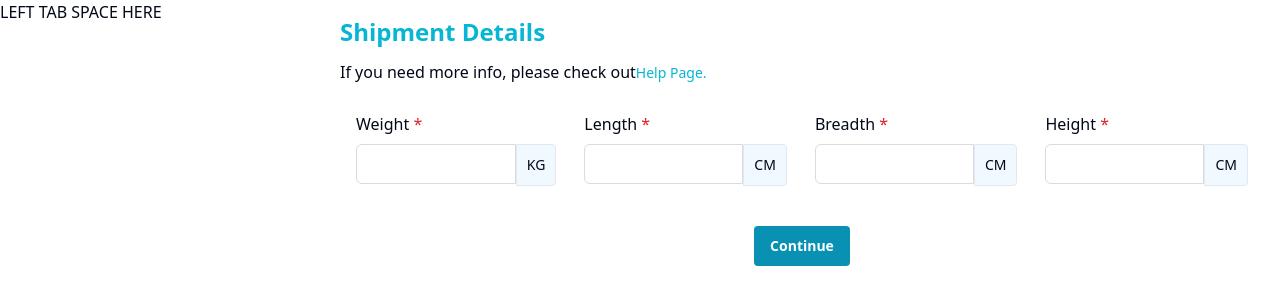
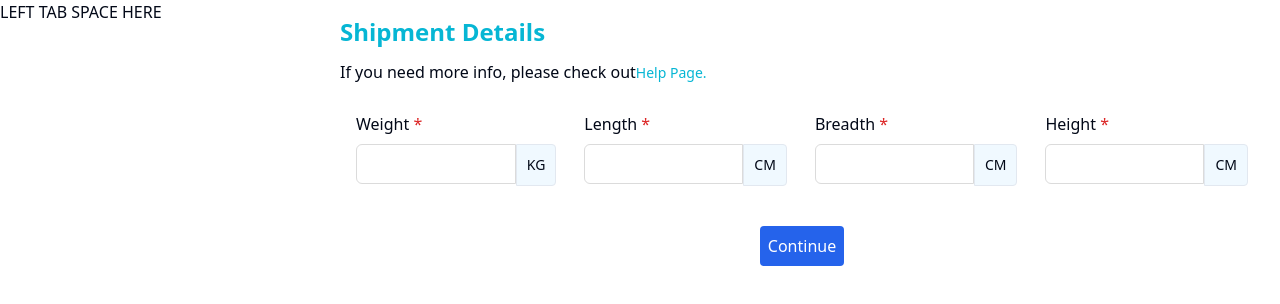
Before and after one commit to shubhamships/responsive-ui-components, a React (Vite) app: page /add-order3 in a window 1280 px wide. Shown: the top 304 px of the page. Built offline with nearby package versions, Linux system fonts and the light colour scheme.

Commit message:
added form validation for required fields and data output in dialog alert

```diff
--- a/src/components/elements/DialogData.tsx
+++ b/src/components/elements/DialogData.tsx
@@ -6,18 +6,12 @@ import {
   AlertDialogFooter,
   AlertDialogHeader,
   AlertDialogTitle,
-  AlertDialogTrigger,
 } from "@/components/ui/alert-dialog";
 import { Button } from "@/components/ui/button";
 
 export function DialogData({ content, handleSubmit }) {
   return (
-    <AlertDialog>
-      <AlertDialogTrigger asChild>
-        <Button className="bg-cyan-600 hover:bg-cyan-700 text-white font-bold py-2 px-4 rounded">
-          Continue
-        </Button>
-      </AlertDialogTrigger>
+    <AlertDialog defaultOpen>
       <AlertDialogContent>
         <AlertDialogHeader>
           <AlertDialogTitle>Are you absolutely sure?</AlertDialogTitle>
--- a/src/components/elements/SGFormField.tsx
+++ b/src/components/elements/SGFormField.tsx
@@ -12,7 +12,6 @@ interface SGFormFieldProps {
   inputValue?: string;
   onChangeFn: (event: React.ChangeEvent<HTMLInputElement>) => void;
 }
-
 export default function SGFormField({
   name,
   label,
--- a/src/pages/AddOrder.tsx
+++ b/src/pages/AddOrder.tsx
@@ -7,7 +7,9 @@ import BuyerShippingDetailsForm from "@/components/templates/BuyerShippingDetail
 import BuyerBillingDetailsForm from "@/components/templates/BuyerBillingDetailsForm";
 
 export default function AddOrder() {
+  //navigation function
   const navigateTo = useNavigate();
+  //defining form schema
   const [billingForm, setBillingForm] = useState({
     firstName: "",
     lastName: "",
@@ -32,20 +34,30 @@ export default function AddOrder() {
     stateBilling: "",
     countryBilling: "",
   });
+  //defining variables for checkbox and show dialog
   const [check, setCheck] = useState(true);
+  const [showDialog, setShowDialog] = useState(false);
+  //function for updating form data
   const handleInputChange = (e: React.ChangeEvent<HTMLInputElement>) => {
     setBillingForm({
       ...billingForm,
       [e.target.name]: e.target.value,
     });
   };
+  //modifying the form data for dialog box
   const billingFormData = Object.entries(billingForm);
+  //function for handling form submission
   const handleSubmit = (e: React.FormEvent<HTMLFormElement>) => {
     e.preventDefault();
-    console.log(billingFormData);
+    console.log(billingForm);
+    setShowDialog(true);
+  };
+  //function for handling submit dialog box and navigating to other page
+  const handleSubmitDialog = () => {
+    setShowDialog(false);
     navigateTo("/add-order2");
   };
-
+  //validating condition to auto fill values if checkbox is checked
   const handleCheckboxChange = (e: React.ChangeEvent<HTMLInputElement>) => {
     setCheck(e.target.checked);
     if (e.target.checked) {
@@ -61,22 +73,25 @@ export default function AddOrder() {
       });
     }
   };
-
   return (
     <>
       <main className="p-4">
         <div className="m-4 px-2">
-          <div className="grid grid-cols-1 md:grid-cols-4 gap-4">
-            <div className="md:col-span-1">
+          {/* defining space for left tab to be 1/4 */}
+          <div className="grid grid-cols-1 lg:grid-cols-4 gap-4">
+            <div className="lg:col-span-1">
               <LeftTab />
             </div>
-            <div className="md:col-span-3">
+            {/* defining space for form tab to be 3/4 */}
+            <div className="lg:col-span-3">
               <form onSubmit={handleSubmit}>
+                {/* buyer shipping details form */}
                 <BuyerShippingDetailsForm
                   billingForm={billingForm}
                   handleInputChange={handleInputChange}
                   setBillingForm={setBillingForm}
                 />
+                {/* checkbox field for checking if shipping and billing address are same */}
                 <div className="m-4 mb-8">
                   <Label className="text-cyan-600 font-bold">
                     <input
@@ -89,6 +104,7 @@ export default function AddOrder() {
                     Billing and shipping address are same.
                   </Label>
                 </div>
+                {/* if the checkbox is not checked, then rendering buyer billing details form */}
                 {check === false && (
                   <BuyerBillingDetailsForm
                     billingForm={billingForm}
@@ -96,12 +112,22 @@ export default function AddOrder() {
                     setBillingForm={setBillingForm}
                   />
                 )}
+                {/* form submit button */}
                 <div className="flex flex-col items-center justify-center mt-4 mb-2">
+                  <button
+                    type="submit"
+                    className="bg bg-blue-600 p-2 text-white rounded"
+                  >
+                    Continue
+                  </button>
+                </div>
+                {/* if the form submission is valid, then opening the dialog box */}
+                {showDialog && (
                   <DialogData
                     content={JSON.stringify(billingFormData)}
-                    handleSubmit={handleSubmit}
+                    handleSubmit={handleSubmitDialog}
                   />
-                </div>
+                )}
               </form>
             </div>
           </div>
--- a/src/pages/AddOrder2.tsx
+++ b/src/pages/AddOrder2.tsx
@@ -8,6 +8,7 @@ import OrderDetailsForm from "@/components/templates/OrderDetailsForm";
 import ItemDetailsForm from "@/components/templates/ItemDetailsForm";
 
 export default function AddOrder2() {
+  //initial values for the array object for item details
   const itemFormInitialValue = {
     id: 1,
     prodName: "",
@@ -17,7 +18,7 @@ export default function AddOrder2() {
     unitPrice: "",
     igst: "",
   };
-
+  //form schema for the AddOrder2 form
   const [orderForm, setOrderForm] = useState({
     invoiceNumber: "",
     invoiceDate: "",
@@ -26,10 +27,11 @@ export default function AddOrder2() {
     ioss: "",
     itemDetails: [itemFormInitialValue],
   });
+  //modifying the form data content for dialog box
   const orderFormData = Object.entries(orderForm);
-
+  //navigation funtion
   const navigateTo = useNavigate();
-
+  //function to update the form data
   const handleInputChange = (e) => {
     const { name, value } = e.target;
     setOrderForm({
@@ -37,12 +39,20 @@ export default function AddOrder2() {
       [name]: value,
     });
   };
-
+  //state variable for dialog box
+  const [showDialog, setShowDialog] = useState(false);
+  //function for handling form submission
   const handleSubmit = (e) => {
     e.preventDefault();
     console.log(orderForm);
+    setShowDialog(true);
+  };
+  //function for handling dialog box
+  const handleSubmitDialog = () => {
+    setShowDialog(false);
     navigateTo("/add-order3");
   };
+  //function to update the form data
   const handleChange = (index, event) => {
     const { name, value } = event.target;
     const list = [...orderForm.itemDetails];
@@ -55,6 +65,7 @@ export default function AddOrder2() {
       itemDetails: list,
     });
   };
+  //function to add a new set of inputs when add button is pressed in itemDetails
   const addInputField = () => {
     const maxId = Math.max(...orderForm.itemDetails.map((item) => item.id));
     const newId = maxId + 1;
@@ -74,6 +85,7 @@ export default function AddOrder2() {
       ],
     });
   };
+  //function to remove a set of inputs when remove button is pressed in itemDetails
   const removeInputFields = (id) => {
     const updatedList = orderForm.itemDetails.filter((item) => item.id !== id);
     setOrderForm({
@@ -81,27 +93,30 @@ export default function AddOrder2() {
       itemDetails: updatedList,
     });
   };
-
   return (
     <>
       <main className="m-4 px-2">
-        <div className="grid grid-cols-1 md:grid-cols-4 gap-4">
-          <div className="md:col-span-1">
+        {/* defining space for left tab to be 1/4 */}
+        <div className="grid grid-cols-1 lg:grid-cols-4 gap-4">
+          <div className="lg:col-span-1">
             <LeftTab />
           </div>
-          <div className="md:col-span-3">
+          {/* defining space for form tab to be 3/4 */}
+          <div className="lg:col-span-3">
             <form onSubmit={handleSubmit}>
               <OrderDetailsForm
                 orderForm={orderForm}
                 setOrderForm={setOrderForm}
                 handleInputChange={handleInputChange}
               />
+              {/* item details form for item Details */}
               <ItemDetailsForm
                 itemForm={orderForm.itemDetails}
                 handleChange={handleChange}
                 setItemForm={setOrderForm}
                 removeInputFields={removeInputFields}
               />
+              {/* button to add new input field set */}
               <div className="mt-2">
                 <button
                   type="button"
@@ -111,11 +126,21 @@ export default function AddOrder2() {
                   <FontAwesomeIcon icon={faPlus} />
                 </button>
               </div>
+              {/* submit button to handle the form submission */}
               <div className="flex flex-col items-center justify-center mt-4 mb-2">
-                <DialogData
-                  content={JSON.stringify(orderFormData)}
-                  handleSubmit={handleSubmit}
-                />
+                <button
+                  type="submit"
+                  className="bg bg-blue-600 p-2 text-white rounded"
+                >
+                  Continue
+                </button>
+                {/* dialog box to open if the form submission is valid */}
+                {showDialog && (
+                  <DialogData
+                    content={JSON.stringify(orderFormData)}
+                    handleSubmit={handleSubmitDialog}
+                  />
+                )}
               </div>
             </form>
           </div>
--- a/src/pages/AddOrder3.tsx
+++ b/src/pages/AddOrder3.tsx
@@ -5,41 +5,53 @@ import LeftTab from "@/components/templates/LeftTab";
 import { DialogData } from "@/components/elements/DialogData";
 
 export default function AddOrder3() {
+  //defining the form schema
   const [oderDimensionForm, setOderDimensionForm] = useState({
     weight: "",
     length: "",
     breadth: "",
     height: "",
   });
+  //navigation function
   const navigateTo = useNavigate();
-
+  //defining the select fields for the input units
   const shipDetails = [
     { title: "Weight", unit: "KG" },
     { title: "Length", unit: "CM" },
     { title: "Breadth", unit: "CM" },
     { title: "Height", unit: "CM" },
   ];
+  //function to handle form submission data
   const handleInputChange = (e: React.ChangeEvent<HTMLInputElement>) => {
     setOderDimensionForm({
       ...oderDimensionForm,
       [e.target.name]: e.target.value,
     });
   };
-
+  //state variable for the dialog box
+  const [showDialog, setShowDialog] = useState(false);
+  //function for handling the submit dialog box
+  const handleSubmitDialog = () => {
+    setShowDialog(false);
+    navigateTo("/add-order4");
+  };
+  //modifying data to show in dialog box
   const orderDimensionFormData = Object.entries(oderDimensionForm);
-
+  //function to handle form submission
   const handleSubmit = (e: React.FormEvent<HTMLFormElement>) => {
     e.preventDefault();
-    console.log(orderDimensionFormData);
-    navigateTo("/add-order4");
+    console.log(oderDimensionForm);
+    setShowDialog(true);
   };
   return (
     <>
-      <div className="grid grid-cols-1 md:grid-cols-4 gap-4">
-        <div className="md:col-span-1">
+      <div className="grid grid-cols-1 lg:grid-cols-4 gap-4">
+        {/* defining space for left tab to be 1/4 */}
+        <div className="lg:col-span-1">
           <LeftTab />
         </div>
-        <div className="md:col-span-3">
+        {/* defining space for form tab to be 3/4 */}
+        <div className="lg:col-span-3">
           <div className="m-4">
             <p className="font-bold text-cyan-500 text-2xl mb-2">
               Shipment Details
@@ -55,6 +67,7 @@ export default function AddOrder3() {
             <div className="m-4 px-2">
               <form onSubmit={handleSubmit}>
                 <div className="flex flex-col md:flex-row md:gap-3">
+                  {/* mapping the input fields for order dimensional input fields */}
                   {shipDetails.map((item, index) => (
                     <OrderDimensionField
                       key={index}
@@ -65,11 +78,21 @@ export default function AddOrder3() {
                     />
                   ))}
                 </div>
+                {/* button for form submission */}
                 <div className="flex flex-col items-center justify-center mt-8 mb-2">
-                  <DialogData
-                    content={JSON.stringify(orderDimensionFormData)}
-                    handleSubmit={handleSubmit}
-                  />
+                  <button
+                    type="submit"
+                    className="bg bg-blue-600 p-2 text-white rounded"
+                  >
+                    Continue
+                  </button>
+                  {/* dialog box when form submission is valid */}
+                  {showDialog && (
+                    <DialogData
+                      content={JSON.stringify(orderDimensionFormData)}
+                      handleSubmit={handleSubmitDialog}
+                    />
+                  )}
                 </div>
               </form>
             </div>
```
Also changed, not shown: src/components/elements/Service.tsx (+7 -5 lines), src/pages/AddOrder4.tsx (+8 -3 lines).
